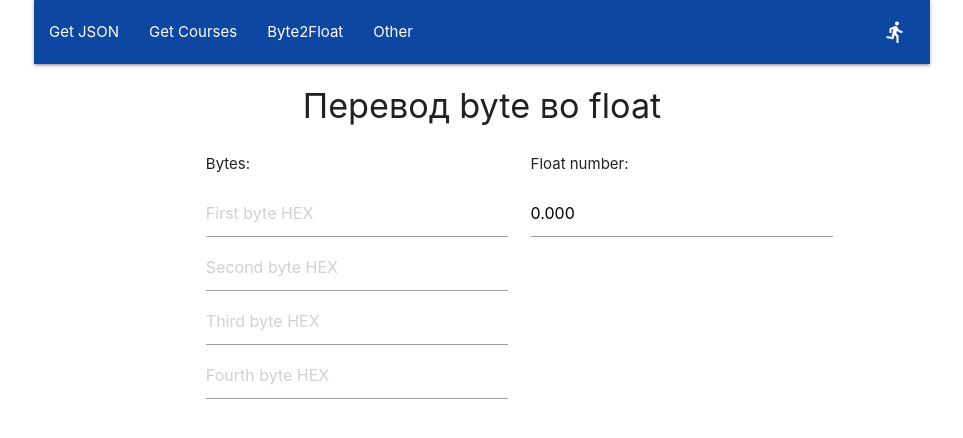
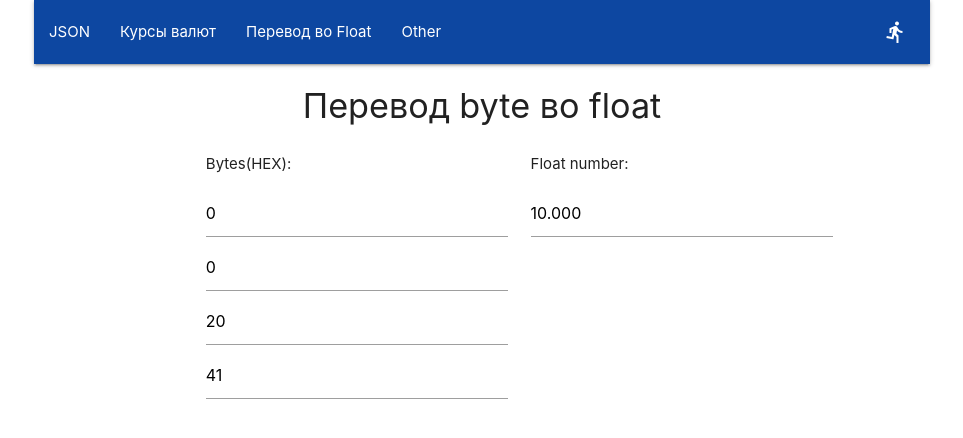
Before and after one commit to MakarenkoS/ReactTest, a React (Create React App) app: page /Byte2Float in a window 1280 px wide. Shown: the top 438 px of the page, without its empty margins (158-1121 px from the left). Built offline with nearby package versions, Linux system fonts and the light colour scheme.

Commit message:
Fixed menu text

```diff
--- a/src/Redux/authReducer.ts
+++ b/src/Redux/authReducer.ts
@@ -28,7 +28,7 @@ export const authReducer = (state = initialState, action: ActionTypes): InitialS
 
 export const authorizeUser = (data: AuthDataType): ThunkType => {
   return  (dispatch) => {
-    if (data.name === 'I') {
+    if (data.name === 'test') {
       dispatch(authActions.login())
     } else {
       //@ts-ignore
--- a/src/components/Navbar/Navbar.tsx
+++ b/src/components/Navbar/Navbar.tsx
@@ -31,13 +31,13 @@ export const Navbar: React.FC<PropsType> = () => {
           </a>
           <ul id="nav-mobile" className="left hide-on-med-and-down">
             <li>
-              <NavLink to="/Json"> Get JSON </NavLink>
+              <NavLink to="/Json"> JSON </NavLink>
             </li>
             <li>
-              <NavLink to="/Courses">Get Courses </NavLink>
+              <NavLink to="/Courses">Курсы валют</NavLink>
             </li>
             <li>
-              <NavLink to="/Byte2Float">Byte2Float </NavLink>
+              <NavLink to="/Byte2Float">Перевод во Float</NavLink>
             </li>
             <li>
               <NavLink to="/Other">Other </NavLink>
@@ -47,13 +47,13 @@ export const Navbar: React.FC<PropsType> = () => {
       </nav>
       <ul className="sidenav" id="mobile-demo">
         <li>
-          <NavLink to="/Json"> Get JSON </NavLink>
+          <NavLink to="/Json"> JSON </NavLink>
         </li>
         <li>
-          <NavLink to="/Courses">Get Courses </NavLink>
+          <NavLink to="/Courses">Курсы валют</NavLink>
         </li>
         <li>
-          <NavLink to="/Byte2Float">Byte2Float </NavLink>
+          <NavLink to="/Byte2Float">Перевод во Float</NavLink>
         </li>
         <li>
           <NavLink to="/Other">Other </NavLink>
--- a/src/components/Pages/ByteToFloat/ByteToFloat.tsx
+++ b/src/components/Pages/ByteToFloat/ByteToFloat.tsx
@@ -12,10 +12,10 @@ export const ByteToFloat = () => {
 
 
   const [byteArray, setByteArray] = useState({
-    'first_byte': '',
-    'second_byte': '',
-    'third_byte': '',
-    'fourth_byte': ''
+    'first_byte': '0',
+    'second_byte': '0',
+    'third_byte': '20',
+    'fourth_byte': '41'
   })
   let [floatNumber, setFloatNumber] = useState('')
   let [isFloat, setIsFloat] = useState(false)
@@ -79,7 +79,7 @@ export const ByteToFloat = () => {
       <div className="row">
         <form action="" className="col s12 m9 offset-m2">
           <div className="col s6 m6">
-            <p>Bytes:</p>
+            <p>Bytes(HEX):</p>
             <input
               placeholder="First byte HEX"
               id="first_byte"
--- a/src/components/Pages/Login/LoginPage.tsx
+++ b/src/components/Pages/Login/LoginPage.tsx
@@ -39,8 +39,9 @@ export let LoginPage = () => {
       <div className="card-content white-text">
 
         <div className="row">
+
           <div className="input-field col s6">
-            <input id="input_name" type="text" name="name" placeholder="Enter login" data-length="10"
+            <input id="input_name" type="text" name="name" placeholder="Enter login. Type 'test' for test login " data-length="10"
               value={field.name} onChange={changeHandler}
             >
 
```
Also changed, not shown: 1 other file (tests, documents, lock files or other folders).
